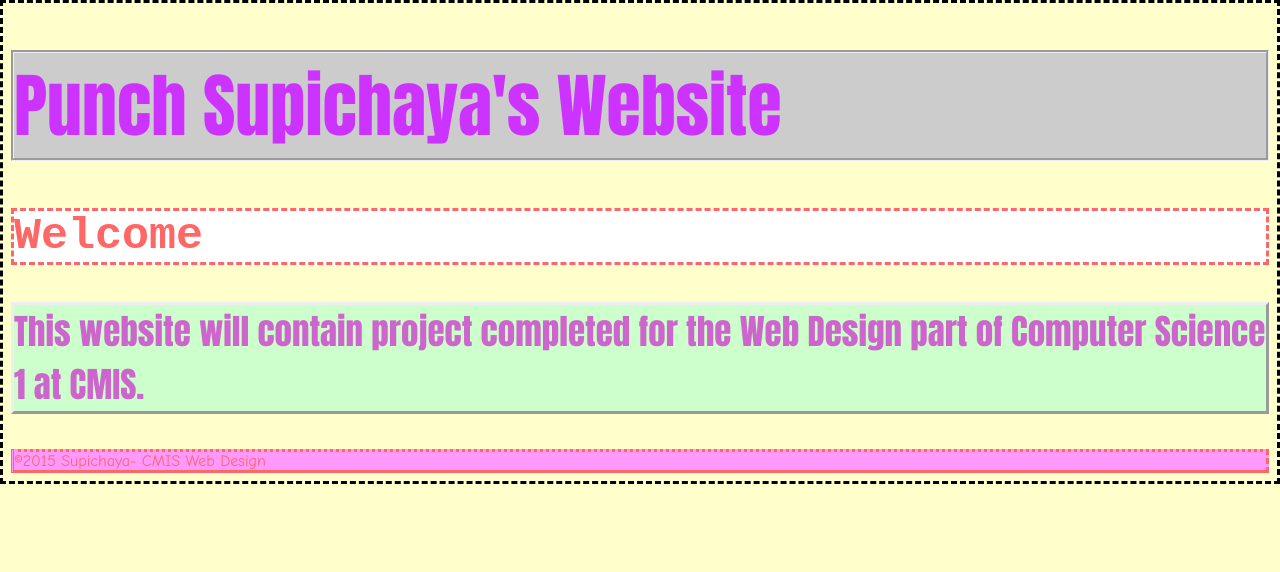
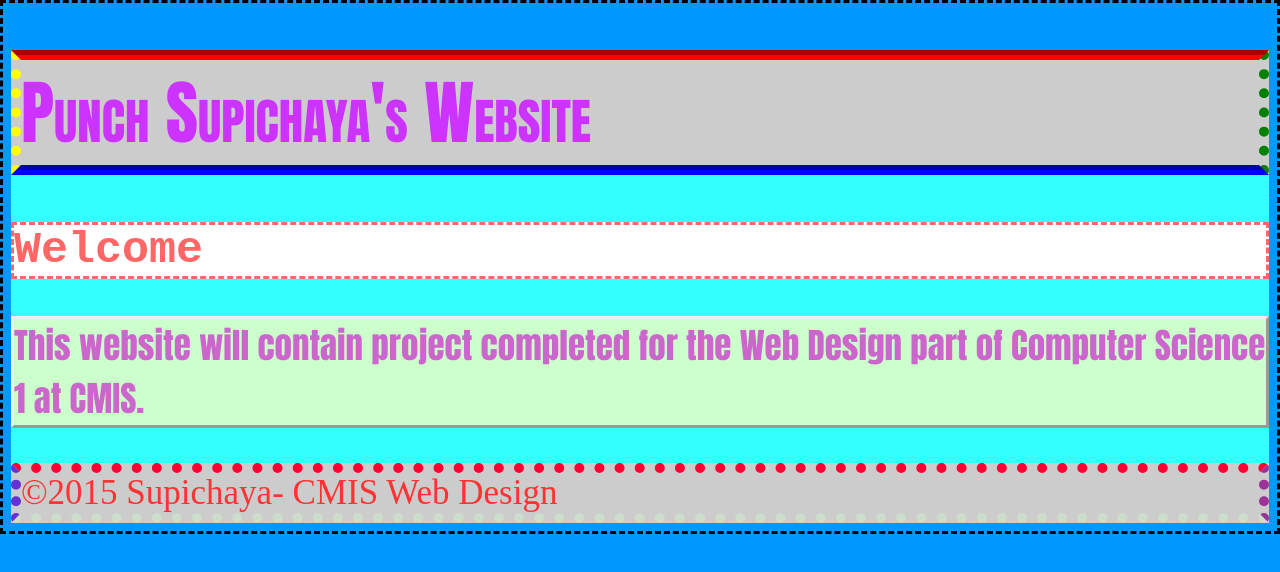
Before and after one commit to punch2475-cmis/punch2475-cmis-wd, a plain HTML site: page index.html in a window 1280 px wide. Drawn offline with Linux system fonts and the light colour scheme.

Commit message:
added content

```diff
--- a/index.html
+++ b/index.html
@@ -6,9 +6,11 @@
 		<link rel="stylesheet" type="text/css" href="main.css">
 	</head>
 	<body>
+		<header>
 		<h1>
 		Punch Supichaya's Website
 		</h1>
+		</header>
 		<nav>
 		</nav>
 		<main>
--- a/main.css
+++ b/main.css
@@ -1,12 +1,16 @@
 h1 {
 	font-family:Impact, fantasy;
 	font-size: 70px;
+	font-weight: normal;
+	font-variant: small-caps;
 	color:#CC33FF;
-	border-style:groove;
+	border-style:groove dotted;
+	border-width: 10px;
+	border-color: red green blue yellow;
 	background-color:#CCCCCC;
 }
 body {
-	background-color:#FFFFCC;
+	background-color:#33FFFF;
 }
 title {
 	font-family: "Times New Roman", Times,serif;
@@ -23,12 +27,16 @@ p {
 	background-color:#CCFFCC
 }
 footer {
-	font-family: Comic Sans, Comic Sans MS, cursive;
-	color:#FF6666;
-	border-style: dotted dashed solid double;
-	background-color:#FF99FF;
+	font-family:"Times New Roman", Times, serif;
+	font-size: 35px;
+	font-weight: normal;
+	color:#FF3333;
+	border-style:dotted;
+	border-width: 10px;
+	border-color:#FF0033 #993399 #CCDDCC #6633CC;
+	background-color:#CCCCCC;
 }
-h2 {
+h2 	{
 	font-family: Andale Mono, monospace;
 	font-size: 45px;
 	color:#FF6666;
@@ -37,4 +45,5 @@ h2 {
 }
 html {
 	border-style:dashed;
+	background-color:#0099FF;
 }
```
